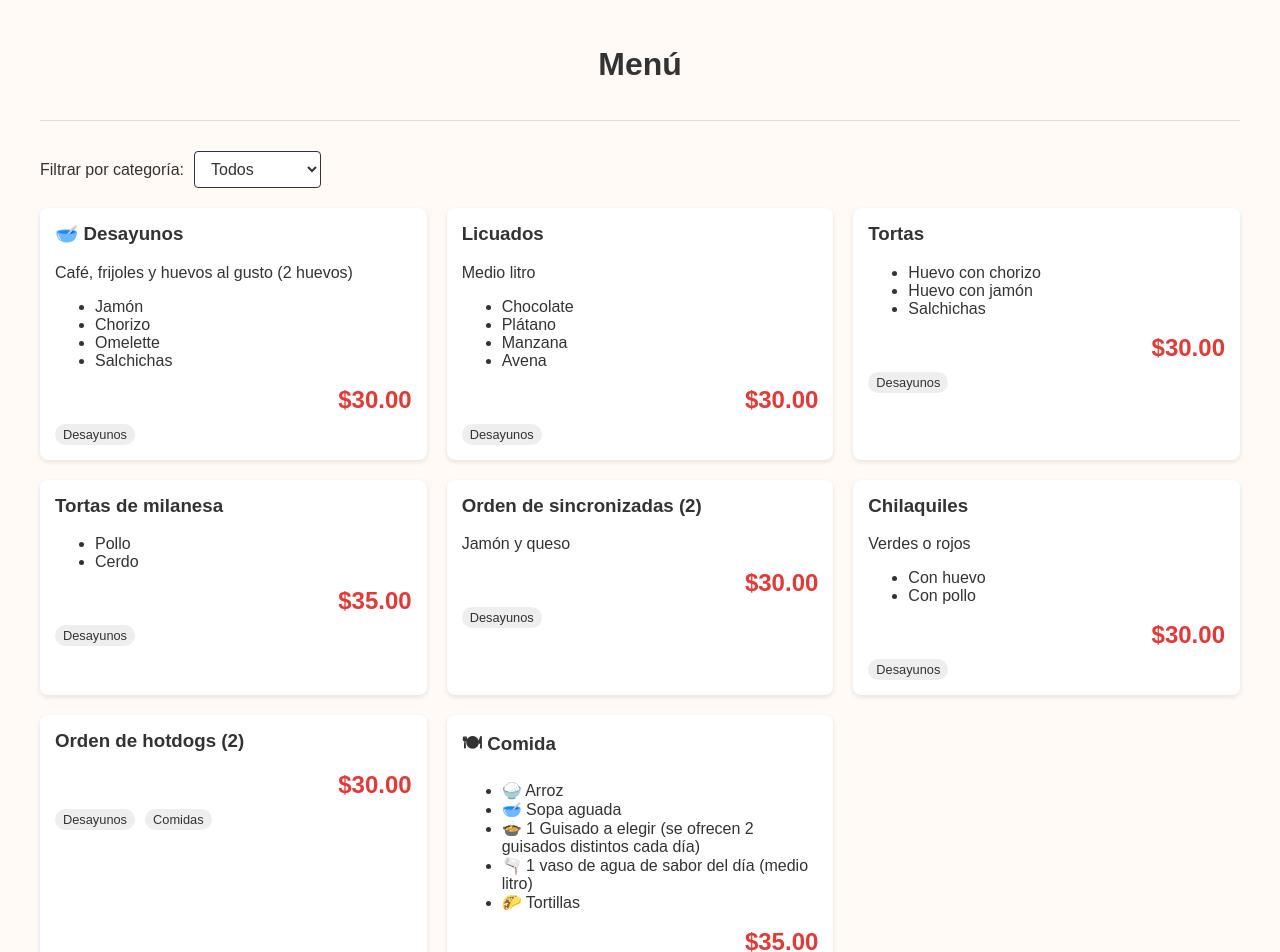
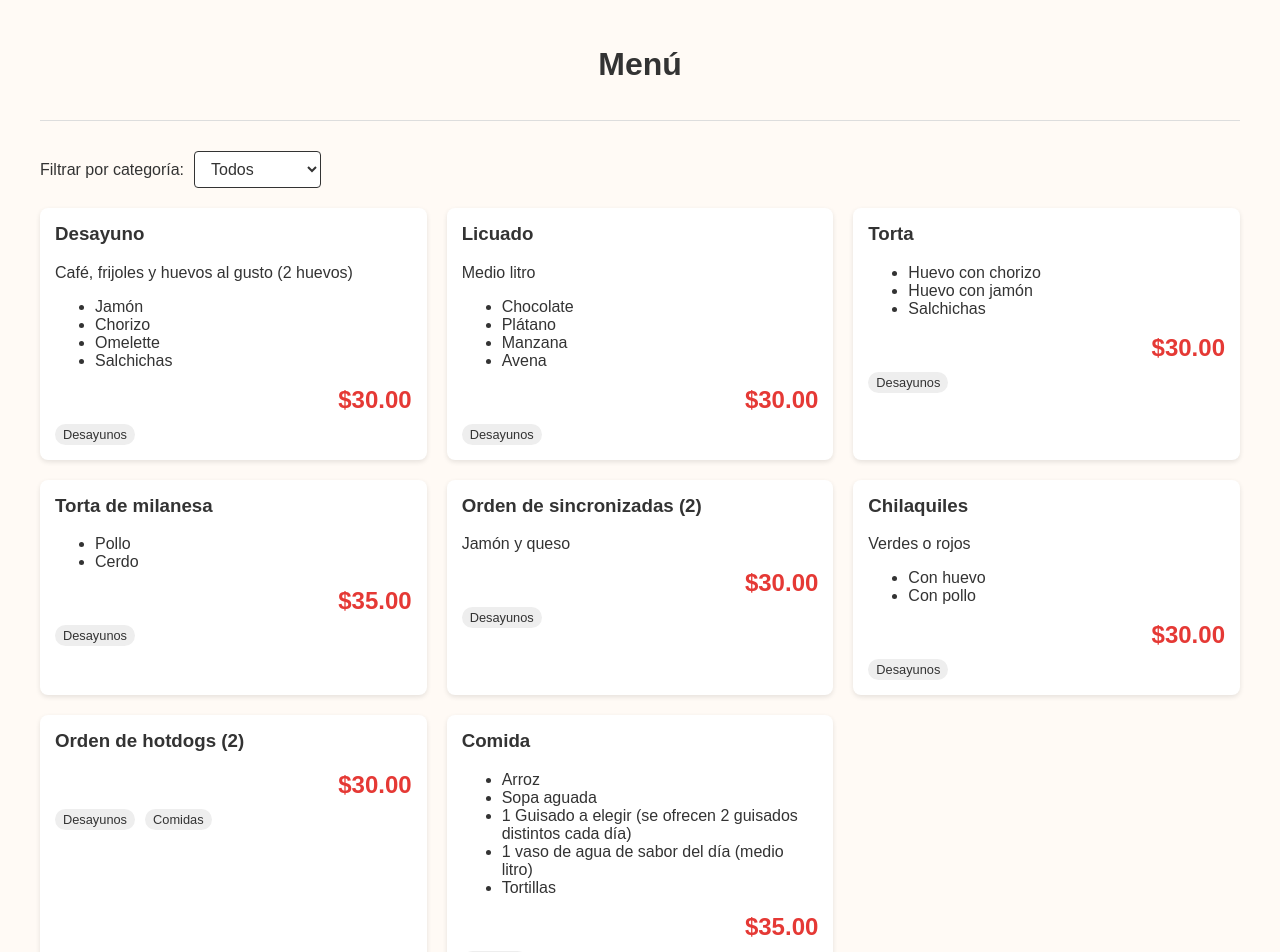
Before and after one commit to raullopezgonzalez95/cocina-chivis-2, a React (Create React App) app: page / in a window 1280 px wide. Shown: the top 952 px of the page. Built offline with nearby package versions, Linux system fonts and the light colour scheme.

Commit message:
refactor

```diff
--- a/src/App.css
+++ b/src/App.css
@@ -20,6 +20,12 @@ body {
   margin-bottom: 30px;
   padding-bottom: 15px;
   border-bottom: 1px solid #ddd;
+}
+
+hr {
+  border: none;
+  border-top: 1px solid #ddd;
+  margin: 20px 0;
 }
 
 .user-controls {
--- a/src/App.tsx
+++ b/src/App.tsx
@@ -3,81 +3,7 @@ import {MenuItem} from './types/types';
 import MenuList from './components/MenuList';
 import PaymentItem from './components/PaymentItem';
 import './App.css';
-
-const initialMenuItems: MenuItem[] = [
-    {
-        id: 1,
-        name: '🥣 Desayunos',
-        description: 'Café, frijoles y huevos al gusto (2 huevos)',
-        options: ['Jamón', 'Chorizo', 'Omelette', 'Salchichas'],
-        price: 30,
-        category: ['Desayunos'],
-        image: ''
-    },
-    {
-        id: 2,
-        name: 'Licuados',
-        description: 'Medio litro',
-        options: ['Chocolate', 'Plátano', 'Manzana', 'Avena'],
-        price: 30,
-        category: ['Desayunos'],
-        image: ''
-    },
-    {
-        id: 3,
-        name: 'Tortas',
-        description: '',
-        options: ['Huevo con chorizo', 'Huevo con jamón', 'Salchichas'],
-        price: 30,
-        category: ['Desayunos'],
-        image: ''
-    },
-    {
-        id: 4,
-        name: 'Tortas de milanesa',
-        description: '',
-        options: ['Pollo', 'Cerdo'],
-        price: 35,
-        category: ['Desayunos'],
-        image: ''
-    },
-    {
-        id: 5,
-        name: 'Orden de sincronizadas (2)',
-        description: 'Jamón y queso',
-        options: [],
-        price: 30,
-        category: ['Desayunos'],
-        image: ''
-    },
-    {
-        id: 6,
-        name: 'Chilaquiles',
-        description: 'Verdes o rojos',
-        options: ['Con huevo', 'Con pollo'],
-        price: 30,
-        category: ['Desayunos'],
-        image: ''
-    },
-    {
-        id: 7,
-        name: 'Orden de hotdogs (2)',
-        description: '',
-        options: [],
-        price: 30,
-        category: ['Desayunos', 'Comidas'],
-        image: ''
-    },
-    {
-        id: 20,
-        name: '🍽 Comida',
-        description: '',
-        options: ['🍚 Arroz', '🥣 Sopa aguada', '🍲 1 Guisado a elegir (se ofrecen 2 guisados distintos cada día)', '🫗 1 vaso de agua de sabor del día (medio litro)', '🌮 Tortillas'],
-        price: 35,
-        category: ['Comidas'],
-        image: ''
-    }
-];
+import { initialMenuItems } from './components/initialMenuItems';
 
 const App: React.FC = () => {
     const [menuItems] = useState<MenuItem[]>(initialMenuItems);
@@ -93,7 +19,9 @@ const App: React.FC = () => {
                 <MenuList items={menuItems} />
             </main>
 
-            <PaymentItem />
+            <footer>
+                <PaymentItem />
+            </footer>
         </div>
     );
 };
--- a/src/components/MenuItem.tsx
+++ b/src/components/MenuItem.tsx
@@ -12,7 +12,7 @@ const MenuItemComponent: React.FC<MenuItemProps> = ({ item }) => {
                 {item.image && <img src={item.image} alt={item.name} />}
             </div>
             <div className="item-details">
-                <h3>{item.name}</h3>
+                <h3><strong>{item.name}</strong></h3>
                 <p>{item.description}</p>
 
                 {item.options && item.options.length > 0 && (
--- a/src/components/PaymentItem.tsx
+++ b/src/components/PaymentItem.tsx
@@ -8,12 +8,8 @@ const PaymentItem = () => {
 
     return (
         <div className="max-w-md mx-auto bg-white rounded-2xl shadow-md p-6 mb-6">
-            <br/>
-            <br/>
             <hr/>
-            <br/>
             <h2 className="text-2xl font-bold mb-4 text-gray-800">Se acepta pago por transferencia 💳</h2>
-            <br/>
             <div className="mb-3">
                 <p className="text-gray-600"><span className="font-semibold"><strong>Beneficiario:</strong></span> Silvia González Morales</p>
                 <p className="text-gray-600"><span className="font-semibold"><strong>Banco:</strong></span> Banorte</p>
--- /dev/null
+++ b/src/components/initialMenuItems.tsx
@@ -0,0 +1,82 @@
+import { MenuItem } from '../types/types';
+
+export const initialMenuItems: MenuItem[] = [
+    {
+        id: 1,
+        name: 'Desayuno',
+        description: 'Café, frijoles y huevos al gusto (2 huevos)',
+        options: ['Jamón', 'Chorizo', 'Omelette', 'Salchichas'],
+        price: 30,
+        category: ['Desayunos'],
+        image: ''
+    },
+    {
+        id: 2,
+        name: 'Licuado',
+        description: 'Medio litro',
+        options: ['Chocolate', 'Plátano', 'Manzana', 'Avena'],
+        price: 30,
+        category: ['Desayunos'],
+        image: ''
+    },
+    {
+        id: 3,
+        name: 'Torta',
+        description: '',
+        options: ['Huevo con chorizo', 'Huevo con jamón', 'Salchichas'],
+        price: 30,
+        category: ['Desayunos'],
+        image: ''
+    },
+    {
+        id: 4,
+        name: 'Torta de milanesa',
+        description: '',
+        options: ['Pollo', 'Cerdo'],
+        price: 35,
+        category: ['Desayunos'],
+        image: ''
+    },
+    {
+        id: 5,
+        name: 'Orden de sincronizadas (2)',
+        description: 'Jamón y queso',
+        options: [],
+        price: 30,
+        category: ['Desayunos'],
+        image: ''
+    },
+    {
+        id: 6,
+        name: 'Chilaquiles',
+        description: 'Verdes o rojos',
+        options: ['Con huevo', 'Con pollo'],
+        price: 30,
+        category: ['Desayunos'],
+        image: ''
+    },
+    {
+        id: 7,
+        name: 'Orden de hotdogs (2)',
+        description: '',
+        options: [],
+        price: 30,
+        category: ['Desayunos', 'Comidas'],
+        image: ''
+    },
+    {
+        id: 20,
+        name: 'Comida',
+        description: '',
+        options: [
+            'Arroz',
+            'Sopa aguada',
+            '1 Guisado a elegir (se ofrecen 2 guisados distintos cada día)',
+            '1 vaso de agua de sabor del día (medio litro)',
+            'Tortillas'
+        ],
+        price: 35,
+        category: ['Comidas'],
+        image: ''
+    }
+];
```
